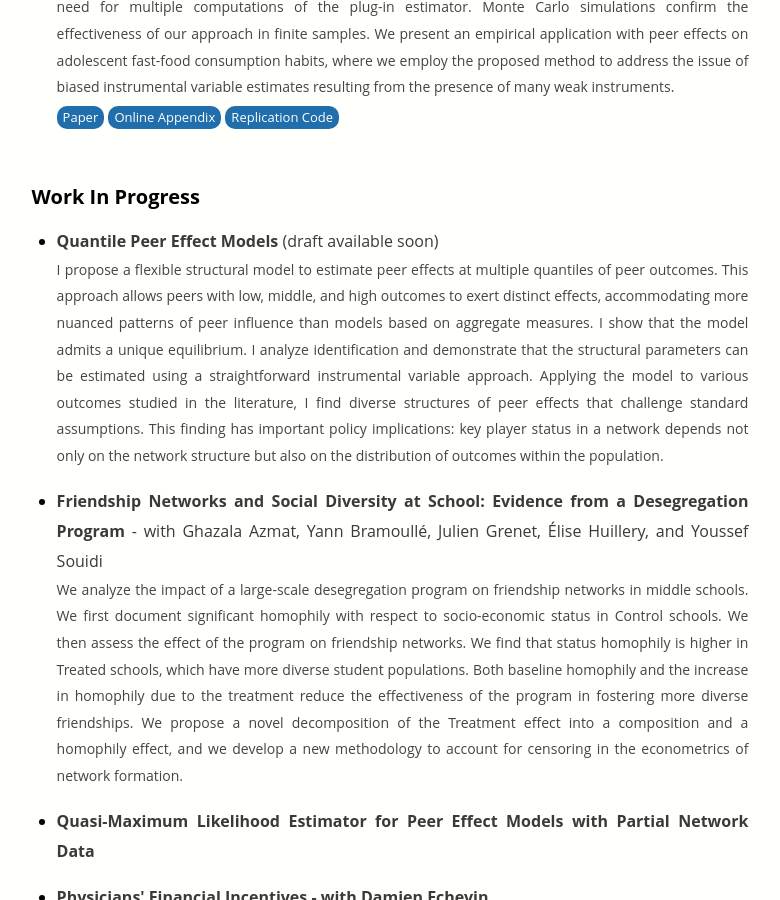
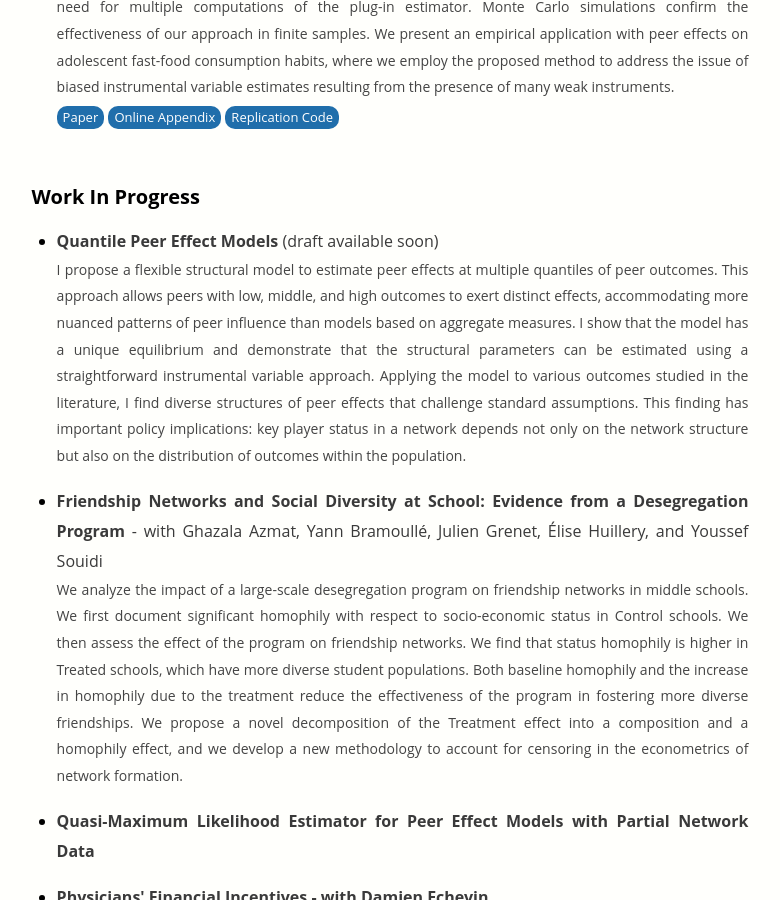
Before and after one commit to ahoundetoungan/ahoundetoungan.github.io, a Jekyll site: the page built from research/index.html, in a window 1280 px wide and 900 px high, scrolled down 1769 px. Shown: the whole window, without its empty margins (250-1030 px from the left). Built offline with Jekyll 4.4.1, drawn with Linux system fonts in a browser that asks for light colours.

Commit message:
Abstract QuantilePeer

```diff
--- a/research/index.html
+++ b/research/index.html
@@ -64,7 +64,7 @@
 	<h2>Work In Progress</h2>
 	<ul>
     <li><p class="nomarginafter"><b> Quantile Peer Effect Models </b> (draft available soon)</p></li>
-    <p class="nomarginafter nomarginbefore descriptif"> I propose a flexible structural model to estimate peer effects at multiple quantiles of peer outcomes. This approach allows peers with low, middle, and high outcomes to exert distinct effects, accommodating more nuanced patterns of peer influence than models based on aggregate measures. I show that the model admits a unique equilibrium. I analyze identification and demonstrate that the structural parameters can be estimated using a straightforward instrumental variable approach. Applying the model to various outcomes studied in the literature, I find diverse structures of peer effects that challenge standard assumptions. This finding has important policy implications: key player status in a network depends not only on the network structure but also on the distribution of outcomes within the population.</p>
+    <p class="nomarginafter nomarginbefore descriptif"> I propose a flexible structural model to estimate peer effects at multiple quantiles of peer outcomes. This approach allows peers with low, middle, and high outcomes to exert distinct effects, accommodating more nuanced patterns of peer influence than models based on aggregate measures. I show that the model has a unique equilibrium and demonstrate that the structural parameters can be estimated using a straightforward instrumental variable approach. Applying the model to various outcomes studied in the literature, I find diverse structures of peer effects that challenge standard assumptions. This finding has important policy implications: key player status in a network depends not only on the network structure but also on the distribution of outcomes within the population.</p>
     <li><p class="nomarginafter"><b>Friendship Networks and Social Diversity at School: Evidence from a Desegregation Program</b> - with Ghazala Azmat, Yann Bramoullé, Julien Grenet, Élise Huillery, and Youssef Souidi</p></li>
     <p class="nomarginafter nomarginbefore descriptif"> We analyze the impact of a large-scale desegregation program on friendship networks in middle schools. We first document significant homophily with respect to socio-economic status in Control schools. We then assess the effect of the program on friendship networks. We find that status homophily is higher in Treated schools, which have more diverse student populations. Both baseline homophily and the increase in homophily due to the treatment reduce the effectiveness of the program in fostering more diverse friendships. We propose a novel decomposition of the Treatment effect into a composition and a homophily effect, and we develop a new methodology to account for censoring in the econometrics of network formation.</p>
     <li><p class="nomarginafter"><b>Quasi-Maximum Likelihood Estimator for Peer Effect Models with Partial Network Data</b></p></li>
```
